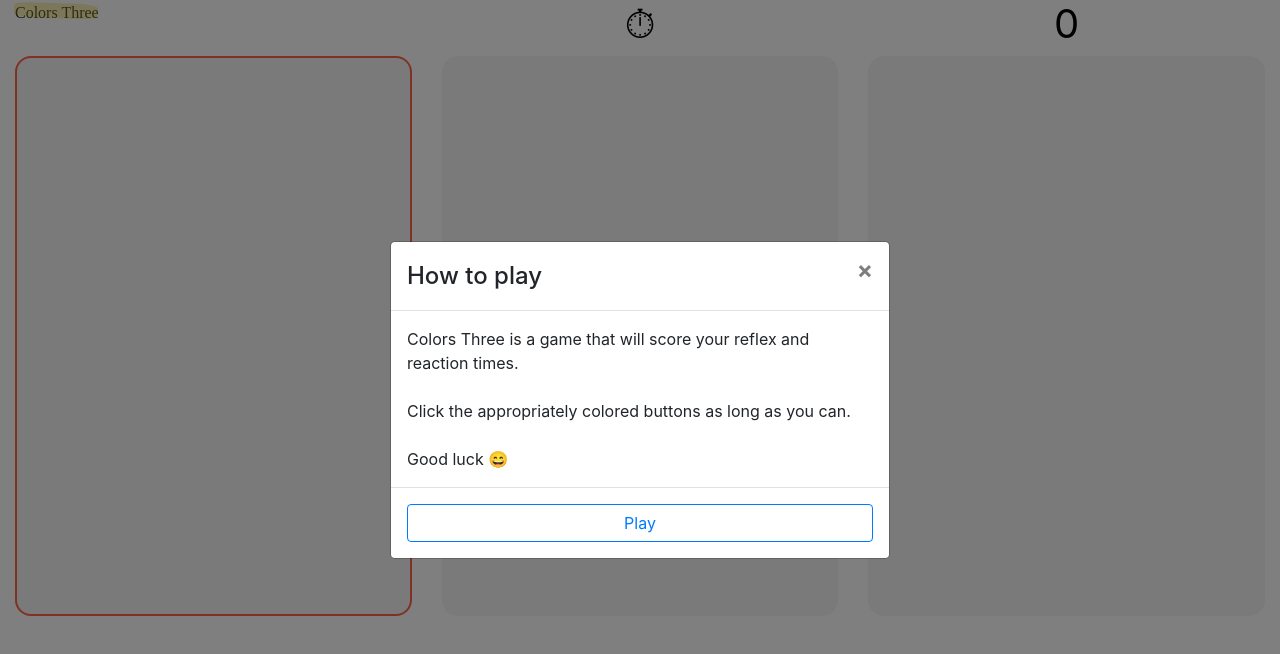
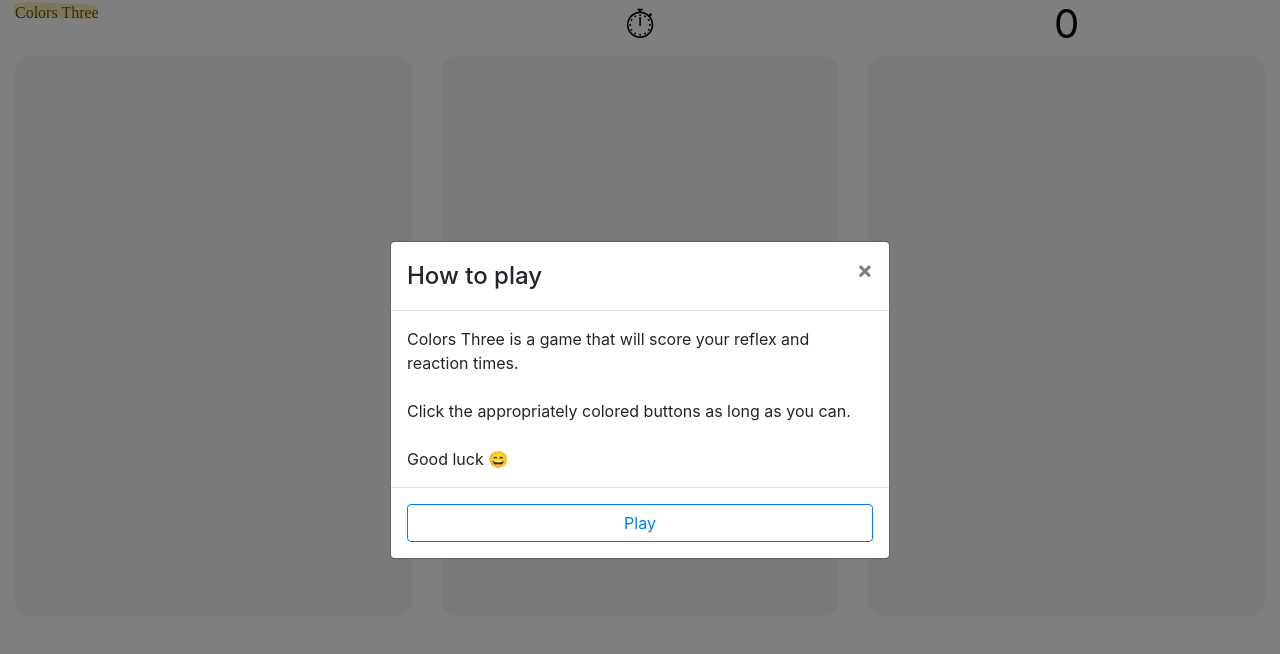
Before and after one commit to kre64/colors-three, a React (Create React App) app: page / in a window 1280 px wide. Shown: the top 654 px of the page. Built offline with nearby package versions, Linux system fonts and the light colour scheme.

Commit message:
Removed clutter

```diff
--- a/src/Components/GameButton.js
+++ b/src/Components/GameButton.js
@@ -5,11 +5,17 @@ const COLOR_MAPPING = {
 	0: "-active",
 	1: "-active",
 	2: "-active",
-}
+};
 
-const GameButton = ({ game, activeColor, id, defaultColor, gameButtonKey }) => {
-	console.log(defaultColor, activeColor, gameButtonKey)
-	return <button className={`gameButton ${defaultColor}${activeColor === id ? COLOR_MAPPING[activeColor] : ""}`}></button>;
+const GameButton = ({ activeColor, id, defaultColor, gameButtonKey }) => {
+	// console.log(activeColor)
+	return (
+		<button
+			className={`gameButton ${defaultColor}${
+				activeColor === id ? COLOR_MAPPING[activeColor] : ""
+			}`}
+		></button>
+	);
 };
 
 export default GameButton;
--- a/src/Components/GameButton.scss
+++ b/src/Components/GameButton.scss
@@ -15,7 +15,7 @@ $blue: dodgerblue;
 
 .red {
     background-color: $red;
-    border: 2px solid opacify($red, 0.5) !important;
+    // border: 2px solid opacify($red, 0.5) !important;
 }
 
 .green {
```
